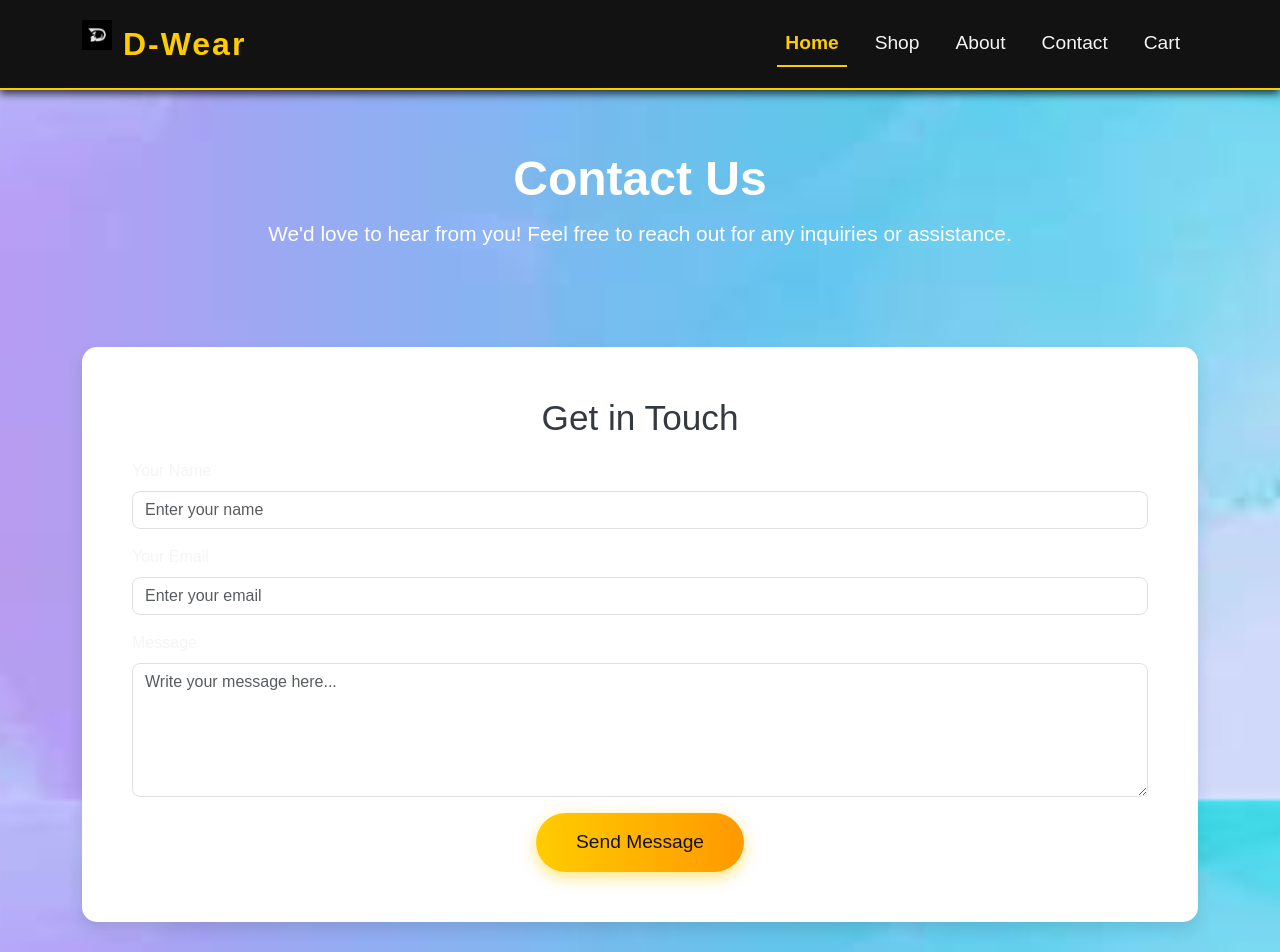
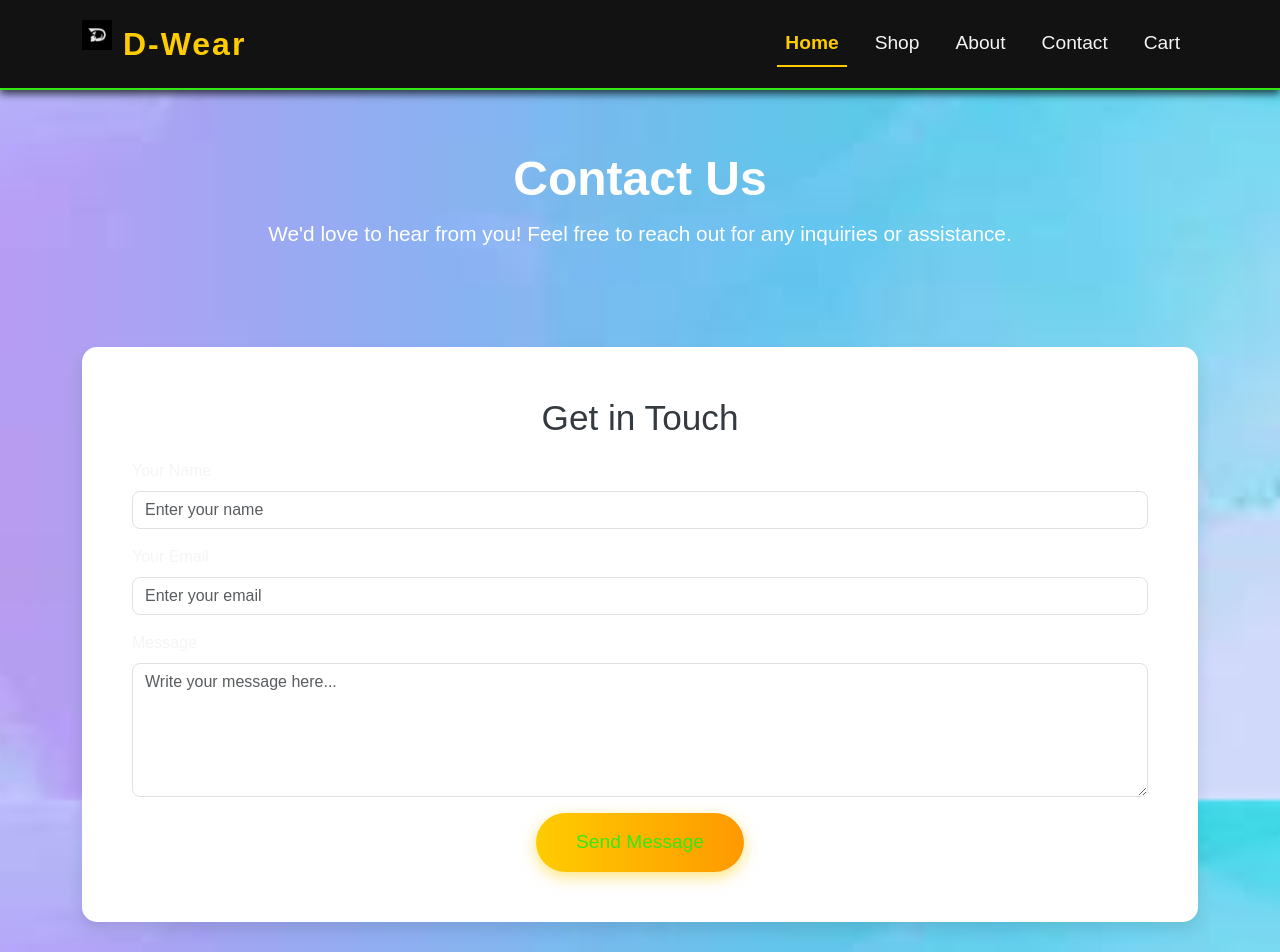
Before and after one commit to Deepakkaruppasamy/D-Wears-Stylish-Footwear, a plain HTML site: page contact.html in a window 1280 px wide. Shown: the top 952 px of the page. Drawn offline with nearby package versions, Linux system fonts and the light colour scheme.

Commit message:
Update contact.html

```diff
--- a/contact.html
+++ b/contact.html
@@ -37,7 +37,7 @@
             position: sticky;
             top: 0;
             z-index: 10;
-            border-bottom: 2px solid #ffcc00;
+            border-bottom: 2px solid #33e813;
             box-shadow: 0 4px 8px rgba(0, 0, 0, 0.7);
         }
 
@@ -56,7 +56,7 @@
         }
 
         .navbar-nav .nav-link:hover {
-            color: #ffcc00 !important;
+            color: #33e813 !important;
             transform: scale(1.1);
         }
 
@@ -76,7 +76,7 @@
         }
         .btn-primary {
             background: linear-gradient(to right, #ffcc00, #ff9900);
-            color: #121212;
+            color: #33e813;
             border: none;
             font-size: 1.2rem;
             padding: 15px 40px;
```
